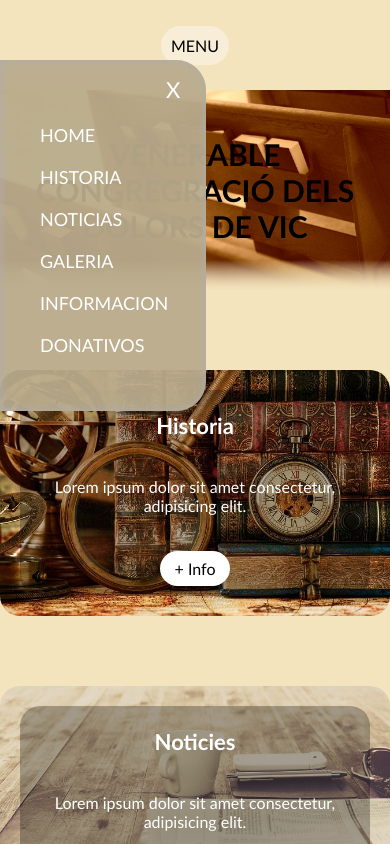
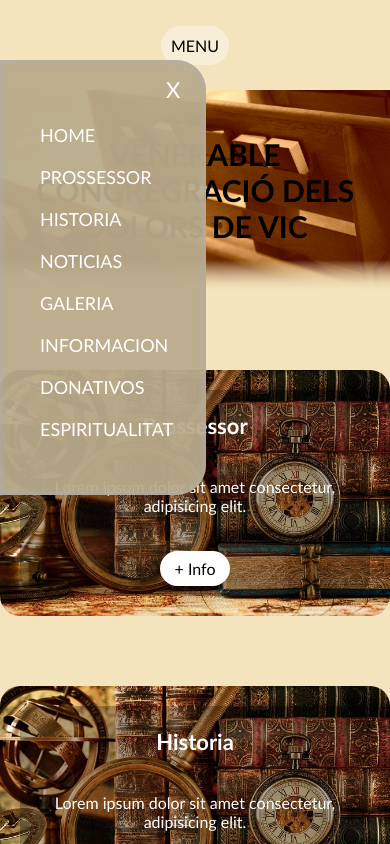
Before and after one commit to danicampdelacreu/congregacio_vic, a React (Create React App) app: page / in a window 390 px wide. Both pictures are taken after a click on the button "MENU". Shown: the top 844 px of the page. Built offline with nearby package versions, Linux system fonts and the light colour scheme.

Commit message:
New Routes Client

```diff
--- a/src/App.js
+++ b/src/App.js
@@ -13,6 +13,9 @@ import Informacion from './routes/informacion/Informacion';
 import Donativo from './routes/donativo/Donativo';
 import FAQS from './routes/FAQS/FAQS';
 import Aceptacion from './routes/aceptacion/Aceptacion';
+import Prossessor from './routes/prossessor/Prossessor';
+import Espiritual from './routes/espiritual/Espiritual';
+
 
 function App() {
   return (
@@ -27,6 +30,8 @@ function App() {
         <Route path='/informacion' element = { <Informacion/> }/>
         <Route path='/faqs' element = { <FAQS/> } />
         <Route path='/aceptacion' element = { <Aceptacion/> } />
+        <Route path='/prossessor' element = { <Prossessor/> } />
+        <Route path='/espiritual' element = { <Espiritual/> } />
       </Routes>
       <Footer/>
       </BrowserRouter>
--- a/src/components/header/Header.jsx
+++ b/src/components/header/Header.jsx
@@ -31,6 +31,11 @@ export default function Header() {
               </Link>
             </li>
             <li>
+              <Link to="/prossessor" onClick={closeMenu}>
+                PROSSESSOR
+              </Link>
+            </li>
+            <li>
               <Link to="/historia" onClick={closeMenu}>
                 HISTORIA
               </Link>
@@ -55,6 +60,11 @@ export default function Header() {
                 DONATIVOS
               </Link>
             </li>
+            <li>
+              <Link to="/espiritual" onClick={closeMenu}>
+                ESPIRITUALITAT
+              </Link>
+            </li>
           </ul>
         </nav>
       )}
--- /dev/null
+++ b/src/routes/espiritual/Espiritual.jsx
@@ -0,0 +1,8 @@
+
+import "./Espiritual.css"
+
+export default function Prossessor() {
+    return (
+        <p>Estas en Espiritual</p>
+    )
+}
--- a/src/routes/home/Home.css
+++ b/src/routes/home/Home.css
@@ -55,7 +55,9 @@
     .homeNoticias,
     .homeGaleria,
     .homeInformacion,
-    .homeDonativo {
+    .homeDonativo,
+    .homeProssessor,
+    .homeEspiritual {
         width: 400px;
         margin: 0 auto 70px;
         border-radius: 20px;
@@ -66,6 +68,12 @@
         text-align: center;
         padding: 20px;
         box-sizing: border-box;
+    }
+
+    .homeProssessor {
+        background-image: url('../../assets/img/Historia.jpg');
+        background-size: cover;
+        background-position: center;
     }
 
     .homeHistoria {
@@ -98,11 +106,19 @@
         background-position: center;
     }
 
+    .homeEspiritual {
+        background-image: url('../../assets/img/Donativo.jpg');
+        background-size: cover;
+        background-position: center;
+    }
+
     .homeHistoriaIn,
     .homeNoticiasIn,
     .homeGaleriaIn,
     .homeInformacionIn,
-    .homeDonativoIn {
+    .homeDonativoIn,
+    .homeProssessorIn,
+    .homeEspiritualIn {
         position: relative;
         background-color: rgba(0, 0, 0, 0.284);
         border-radius: 20px;
--- a/src/routes/home/Home.jsx
+++ b/src/routes/home/Home.jsx
@@ -1,8 +1,6 @@
 import React from 'react';
 import { Link } from 'react-router-dom';
 import "./Home.css";
-
-import General from '../../assets/img/Congracio_General.jpg';
 
 
 export default function Home() {
@@ -16,6 +14,15 @@ export default function Home() {
             <div className='homeFoto'>
                 <h2>VENERABLE CONGREGRACIÓ DELS DOLORS DE VIC </h2>
             </div>
+
+            <div class='homeProssessor'>
+                <div className='homeProssessorIn'>
+                    <h3>Prossessor</h3>
+                    <p>Lorem ipsum dolor sit amet consectetur, adipisicing elit. </p>
+                    <Link to="/Prossessor" onClick={scrollToTop}>+ Info</Link>
+                </div>
+            </div>
+
             <div class='homeHistoria'>
                 <div className='homeHistoriaIn'>
                     <h3>Historia</h3>
@@ -55,6 +62,14 @@ export default function Home() {
                     <Link to="/Donativo" onClick={scrollToTop}>+ Info</Link>
                 </div>
             </div>
+
+            <div class='homeEspiritual'>
+                <div className='homeEspiritualIn'>
+                    <h3>Espiritualitat</h3>
+                    <p>Lorem ipsum dolor sit amet consectetur adipisicing elit. </p>
+                    <Link to="/Espiritual" onClick={scrollToTop}>+ Info</Link>
+                </div>
+            </div>
         </main>
     );
 };
--- /dev/null
+++ b/src/routes/prossessor/Prossessor.jsx
@@ -0,0 +1,8 @@
+
+import "./Prossessor.css"
+
+export default function Prossessor() {
+    return (
+        <p>Estas en Possessor</p>
+    )
+}
```
Also changed, not shown: src/routes/espiritual/Espiritual.css (added), src/routes/prossessor/Prossessor.css (added).
